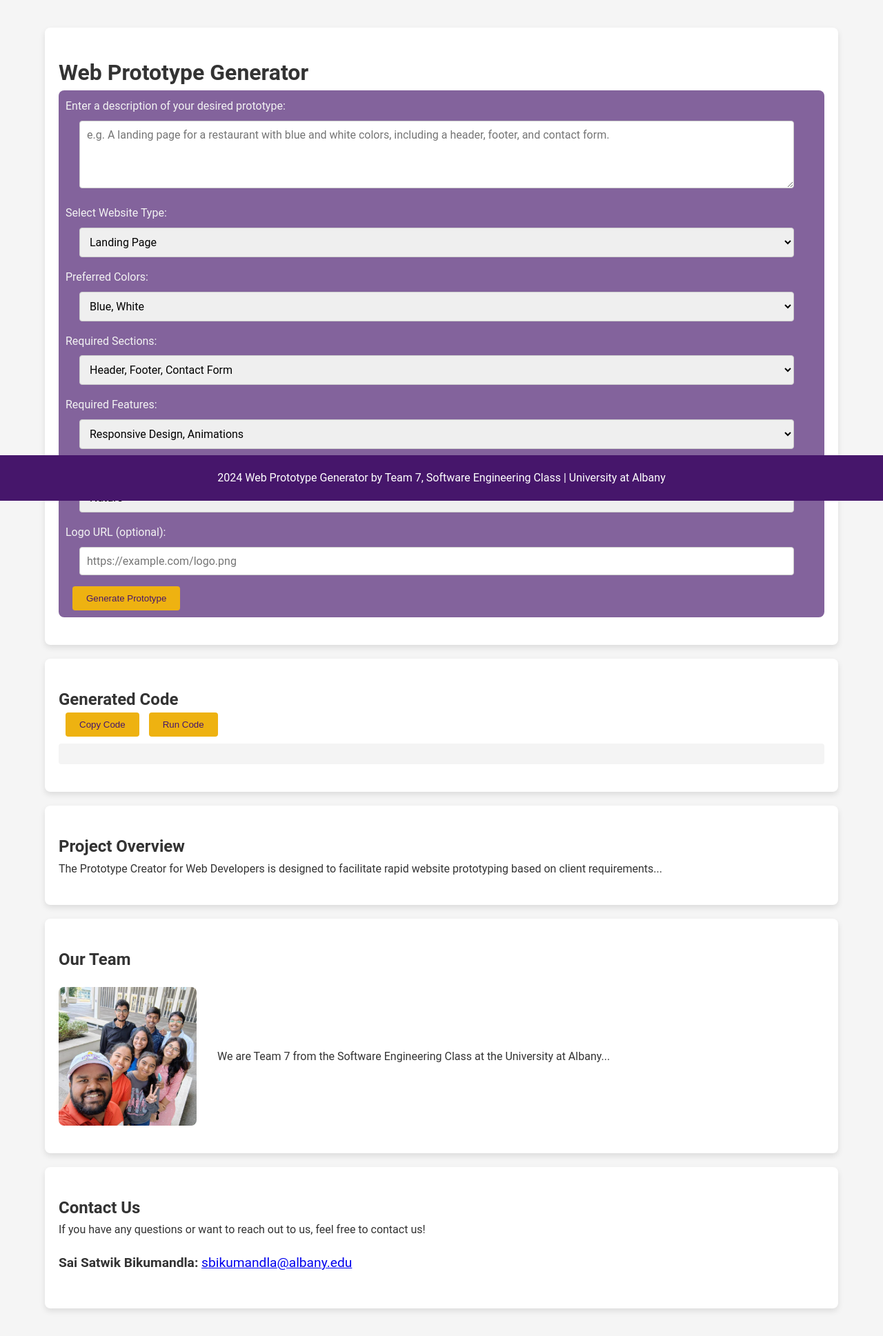
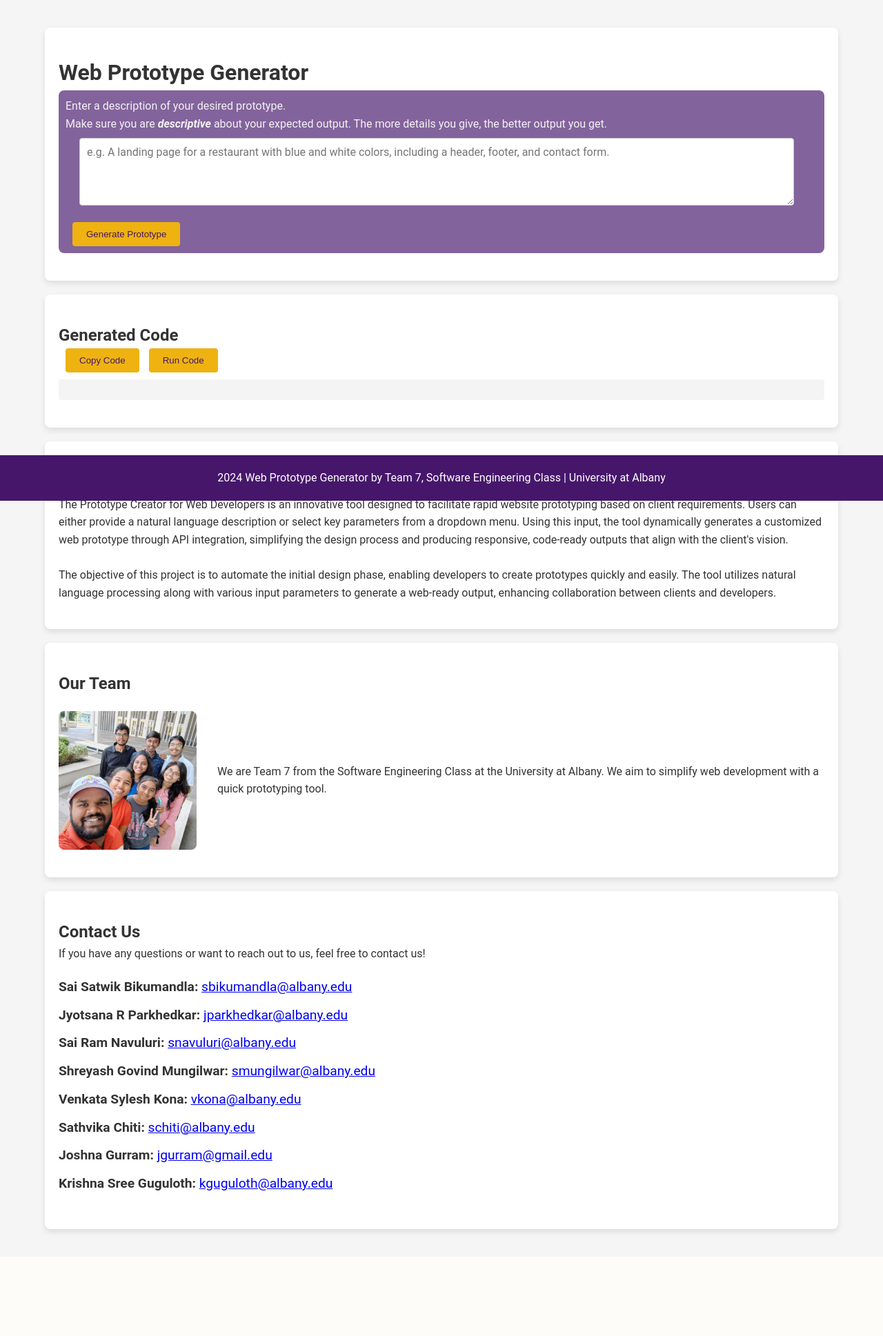
Before and after one commit to SaisatwikBiku/prototype-generator-for-web-dev, a Flask app: page / in a window 1280 px wide. Shown: the part 74-2011 px from the top of the page at 69% size. After the commit the page ends 1864 px from the top, so only its background shows below. Run offline with Flask 3, Linux system fonts and the light colour scheme.

Commit message:
recerted the code to previous version

```diff
--- a/app.py
+++ b/app.py
@@ -1,122 +1,114 @@
 from flask import Flask, render_template, request, jsonify
 import google.generativeai as genai
 import requests
+import nltk
+from nltk.corpus import stopwords
+from nltk.tokenize import word_tokenize
+import string
 
-# Initialize the Flask app
 app = Flask(__name__)
 
-# API keys
-GENAI_API_KEY = 'AIzaSyBlz1KHvma3-tfMXXemw9rYLsF-i4-EwKw'
+# paste Gemini API here..
+genai.configure(api_key="AIzaSyCZbyF-hRHTxcoiCpKMAMpqZSTsgR68BDo")
+
+# Paste Unsplash API Access Key here.
 UNSPLASH_ACCESS_KEY = 'DLuEnJUi2bDtoz2AD3GzcjH382l8_3VwPX75lMXrsT0'
 
-# Configure the Gemini API
-genai.configure(api_key=GENAI_API_KEY)
+# Download NLTK resources if not already downloaded
+nltk.download('stopwords')
+nltk.download('punkt')
 
-# Function to fetch image URLs based on user-provided image categories from Unsplash API
-def fetch_images_from_categories(image_categories, num_images=3):
-    image_urls = set()  # Use a set to ensure unique image URLs
-    for category in image_categories.split(','):
-        response = requests.get(
-            "https://api.unsplash.com/search/photos",
-            params={
-                "query": category.strip(),
-                "per_page": num_images,
-                "client_id": UNSPLASH_ACCESS_KEY,
-                "orientation": "landscape"
-            }
-        )
-        if response.status_code == 200:
-            data = response.json()
-            for result in data.get('results', []):
-                image_urls.add(result['urls']['regular'])
+# Function to extract keywords from description
+def extract_keywords(description):
+    stop_words = set(stopwords.words('english'))
+    words = word_tokenize(description)
+    keywords = [word for word in words if word.lower() not in stop_words and word.isalpha()]
+    return ", ".join(keywords[:5])  # Select top 5 keywords to keep it relevant
 
-        # Stop once we have enough unique images
-        if len(image_urls) >= num_images:
-            break
-    return list(image_urls)[:num_images]
+# Function to fetch image URLs based on keywords in the description
+def fetch_images(keywords, num_images=3):
+    url = f"https://api.unsplash.com/search/photos"
+    params = {
+        "query": keywords,
+        "per_page": num_images,
+        "client_id": UNSPLASH_ACCESS_KEY,
+        "orientation": "landscape"  # Ensures a consistent layout for landing pages
+    }
 
-# Function to generate web prototype using Gemini API with improved prompt and user-provided image categories
-def generate_prototype(description, website_type, colors, sections, features, logo_url, image_categories):
-    try:
-        # Fetch relevant images based on user-provided categories
-        image_urls = fetch_images_from_categories(image_categories)
-        image_html_tags = "".join(
-            [f'<img src="{url}" alt="{category.strip()}" class="responsive-img" />' for url, category in zip(image_urls, image_categories.split(','))]
-        )
+    response = requests.get(url, params=params)
+    image_urls = []
 
-        # Improved structured prompt for Gemini API
-        structured_prompt = f"""
-        You are a professional web developer assistant. Generate fully executable HTML, CSS, and JavaScript code based on these details:
+    if response.status_code == 200:
+        data = response.json()
+        for result in data['results']:
+            # Fetch regular-sized images that fit in boxed layout
+            image_urls.append(result['urls']['regular'])
 
-        1. **Project Requirements**:
-           - Website type: {website_type}
-           - Color theme: {colors}
-           - Sections: {sections}
-           - Interactive features: {features}
-           - Client description: {description}
-           - Logo URL (if provided): {logo_url or "None"}
+    return image_urls
 
-        2. **Image Integration**:
-           - Use these images in the design, positioned appropriately and sized responsively:
-           {image_html_tags}
+# Function to generate web prototype using Gemini API
+def generate_prototype(description):
+    # Extract relevant keywords from the user's description
+    keywords = extract_keywords(description)
 
-        3. **Output Specifications**:
-           - HTML structure with appropriate semantic tags (<header>, <main>, <section>, <footer>).
-           - Internal CSS for a cohesive, modern look. Style images responsively.
-           - Simple JavaScript for interactivity, such as form handling or button functionality.
-           - Ensure responsive design for both mobile and desktop.
+    # Fetch relevant images based on the extracted keywords
+    image_urls = fetch_images(keywords)
 
-        **Output**: Return only a full HTML file `index.html` with embedded CSS and JavaScript. Avoid additional explanations or symbols.
-        """
+    # Enhance the prompt to include the actual image URLs and define dimensions
+    images_html = "".join([f'<img src="{url}" alt="{keywords}" style="width:100%; height:auto;">' for url in image_urls])
 
-        # Set configuration for the Gemini API generation
-        generation_config = {
-            "temperature": 1.3,
-            "top_p": 0.9,
-            "top_k": 50,
-            "max_output_tokens": 8192,
-            "response_mime_type": "text/plain",
-        }
+    improved_prompt = f"""
+    You are an expert web developer assistant. Your task is to generate fully executable HTML, CSS, and JavaScript code based on the following description: {description}.
 
-        # Generate the web prototype using Gemini API
-        chat_session = genai.GenerativeModel(
-            model_name="gemini-1.5-flash",
-            generation_config=generation_config,
-        ).start_chat(
-            history=[
-                {"role": "user", "parts": [structured_prompt]}
-            ]
-        )
+    The output must include:
+    1. A complete and structured HTML document with sections such as <head>, <body>, and semantic tags like <header>, <section>, <footer>.
+    2. Responsive design that works well on both mobile and desktop screens. Use media queries to handle responsiveness.
+    3. Use modern design principles, such as Flexbox or CSS Grid, for layout management. Ensure the page follows best practices for a clean and user-friendly interface.
+    4. Use the following actual images in the appropriate sections of the prototype (with relevant dimensions for boxed layout):
+    {images_html}
+    5. Generate internal CSS styles, avoiding external dependencies like Bootstrap, and use a modern, clean color scheme. Make sure the colors are complementary to the theme described.
+    6. Include any required JavaScript functionality for interactive elements (e.g., buttons, forms, navigation bars). Write simple, clean JavaScript functions for interactivity, such as form handling or toggling content visibility.
+    7. The generated page should have a clear navigation bar at the top, sections based on the content provided, and a footer. Ensure the page has proper spacing, margins, and padding for a balanced look.
+    8. Ensure good typography with appropriate font sizes, line heights, and weights. Use a Google font like 'Roboto' or 'Open Sans' for a modern look.
 
-        response = chat_session.send_message("Generate the web prototype")
-        return response.text
+    The response should only contain HTML code with CSS, and JavaScript embedded in it. No explanations or additional text are required. Output should be index.html file.
+    """
 
-    except Exception as e:
-        return f"Error generating prototype: {e}"
+    generation_config = {
+        "temperature": 1.6,
+        "top_p": 0.95,
+        "top_k": 64,
+        "max_output_tokens": 8192,
+        "response_mime_type": "text/plain",
+    }
 
-# Route for rendering the main page
+    # Generate the web prototype based on the description using the Gemini API
+    chat_session = genai.GenerativeModel(
+        model_name="gemini-1.5-flash",
+        generation_config=generation_config,
+    ).start_chat(
+        history=[
+            {"role": "user", "parts": [improved_prompt]}
+        ]
+    )
+
+    response = chat_session.send_message("Generate the web prototype")
+    return response.text
+
 @app.route('/')
 def index():
     return render_template('index.html')
 
-# Route for handling the prototype generation
 @app.route('/generate-prototype', methods=['POST'])
 def generate_prototype_route():
     description = request.form.get('description')
-    website_type = request.form.get('website_type')
-    colors = request.form.get('colors')
-    sections = request.form.get('sections')
-    features = request.form.get('features')
-    logo_url = request.form.get('logo_url')
-    image_categories = request.form.get('image_categories')  # Added field for image category selection
 
-    # Generate the prototype using the form responses
+    # Generate the prototype using the description
     try:
-        generated_code = generate_prototype(description, website_type, colors, sections, features, logo_url, image_categories)
+        generated_code = generate_prototype(description)
         return jsonify({"generated_code": generated_code})
     except Exception as e:
-        return jsonify({"error": f"Error in /generate-prototype: {e}"}), 500
+        return jsonify({"error": str(e)}), 500
 
 if __name__ == '__main__':
-    # Set the port dynamically with fallback to 5002
-    app.run(debug=True, port=5002)
+    app.run(debug=True, port=5005) #change port if required
--- a/static/script.js
+++ b/static/script.js
@@ -1,38 +1,13 @@
-// Function to show/hide custom input fields based on dropdown selection
-function showCustomInput(dropdown, customInputId) {
-    const customInputField = document.getElementById(customInputId);
-    if (dropdown.value === 'custom') {
-        customInputField.style.display = 'block';
-    } else {
-        customInputField.style.display = 'none';
-    }
-}
-
 // Form submission to generate prototype
 document.getElementById('prototypeForm').addEventListener('submit', function(event) {
     event.preventDefault();
 
     const description = document.getElementById('description').value;
-    const websiteType = document.getElementById('website-type').value;
-    const websiteTypeCustom = document.getElementById('website-type-custom').value;
-    const colors = document.getElementById('colors').value;
-    const colorsCustom = document.getElementById('colors-custom').value;
-    const sections = document.getElementById('sections').value;
-    const sectionsCustom = document.getElementById('sections-custom').value;
-    const features = document.getElementById('features').value;
-    const featuresCustom = document.getElementById('features-custom').value;
-    const logoUrl = document.getElementById('logo-url').value;
     const loadingSpinner = document.getElementById('loading-spinner');
     const generatedCodePre = document.getElementById('generated-code-pre');
 
-    // Construct the full prompt using either custom inputs or selected options
-    const finalWebsiteType = websiteType === 'custom' ? websiteTypeCustom : websiteType;
-    const finalColors = colors === 'custom' ? colorsCustom : colors;
-    const finalSections = sections === 'custom' ? sectionsCustom : sections;
-    const finalFeatures = features === 'custom' ? featuresCustom : features;
-
-    if (!description || !finalWebsiteType || !finalColors || !finalSections || !finalFeatures) {
-        alert('Please complete all the required fields.');
+    if (!description) {
+        alert('Please enter a description.');
         return;
     }
 
@@ -40,19 +15,14 @@
     loadingSpinner.style.display = 'inline-block';
     loadingSpinner.innerHTML = '<div class="spinner"></div>';
 
-    // Send the form data to the backend for generating the prototype
+    // Send description to backend and fetch the generated prototype
     fetch('/generate-prototype', {
         method: 'POST',
         headers: {
             'Content-Type': 'application/x-www-form-urlencoded',
         },
         body: new URLSearchParams({
-            'description': description,
-            'website_type': finalWebsiteType,
-            'colors': finalColors,
-            'sections': finalSections,
-            'features': finalFeatures,
-            'logo_url': logoUrl
+            'description': description
         })
     })
     .then(response => {
--- a/static/styles.css
+++ b/static/styles.css
@@ -111,7 +111,7 @@
     border-radius: 8px;
 }
 
-textarea, select, input {
+textarea {
     width: 95%;
     padding: 10px;
     margin-top: 8px;
@@ -122,16 +122,6 @@
     border-radius: 4px;
     font-family: 'Roboto', sans-serif;
     font-size: 16px;
-}
-
-/* Custom Input Fields (hidden by default) */
-input[type="text"], input[type="url"] {
-    display: block;
-}
-
-input[type="text"][style="display:none;"],
-input[type="url"][style="display:none;"] {
-    display: none;
 }
 
 /* Normal Mode Button Styles */
--- a/templates/index.html
+++ b/templates/index.html
@@ -9,6 +9,7 @@
 </head>
 <body>
 
+    <!-- Sentinel element for Intersection Observer -->
     <div id="scroll-sentinel"></div>
 
     <nav>
@@ -20,67 +21,18 @@
             <li><a href="#team">Meet our Team</a></li>
             <li><a href="#contact">Contact Us</a></li>
         </ul>
+        <!-- Dark Mode Toggle -->
         <button id="dark-mode-toggle">Dark Mode</button>
     </nav>
 
     <div class="container">
+        <!-- Prototype generator section -->
         <div class="section" id="prototype-generator">
             <h1>Web Prototype Generator</h1>
             <div class="sub-section">
                 <form id="prototypeForm">
-                    <label for="description">Enter a description of your desired prototype:</label>
+                    <label for="description">Enter a description of your desired prototype. <br>Make sure you are <i><b>descriptive</b></i> about your expected output. The more details you give, the better output you get.</label>
                     <textarea id="description" name="description" rows="4" placeholder="e.g. A landing page for a restaurant with blue and white colors, including a header, footer, and contact form."></textarea>
-
-                    <label for="website-type">Select Website Type:</label>
-                    <select id="website-type" name="website-type" onchange="showCustomInput(this, 'website-type-custom')">
-                        <option value="landing page">Landing Page</option>
-                        <option value="portfolio">Portfolio</option>
-                        <option value="e-commerce">E-Commerce</option>
-                        <option value="blog">Blog</option>
-                        <option value="custom">Custom Input</option>
-                    </select>
-                    <input type="text" id="website-type-custom" name="website-type-custom" placeholder="Enter custom website type" style="display:none;">
-
-                    <label for="colors">Preferred Colors:</label>
-                    <select id="colors" name="colors" onchange="showCustomInput(this, 'colors-custom')">
-                        <option value="blue, white">Blue, White</option>
-                        <option value="black, gold">Black, Gold</option>
-                        <option value="red, white">Red, White</option>
-                        <option value="custom">Custom Input</option>
-                    </select>
-                    <input type="text" id="colors-custom" name="colors-custom" placeholder="Enter custom colors" style="display:none;">
-
-                    <label for="sections">Required Sections:</label>
-                    <select id="sections" name="sections" onchange="showCustomInput(this, 'sections-custom')">
-                        <option value="header, footer, contact form">Header, Footer, Contact Form</option>
-                        <option value="header, gallery, footer">Header, Gallery, Footer</option>
-                        <option value="hero, services, footer">Hero, Services, Footer</option>
-                        <option value="custom">Custom Input</option>
-                    </select>
-                    <input type="text" id="sections-custom" name="sections-custom" placeholder="Enter custom sections" style="display:none;">
-
-                    <label for="features">Required Features:</label>
-                    <select id="features" name="features" onchange="showCustomInput(this, 'features-custom')">
-                        <option value="responsive design, animations">Responsive Design, Animations</option>
-                        <option value="SEO optimization, fast load time">SEO Optimization, Fast Load Time</option>
-                        <option value="image gallery, contact form">Image Gallery, Contact Form</option>
-                        <option value="custom">Custom Input</option>
-                    </select>
-                    <input type="text" id="features-custom" name="features-custom" placeholder="Enter custom features" style="display:none;">
-
-                    <label for="image-categories">Image Theme (for Unsplash images):</label>
-                    <select id="image-categories" name="image-categories" onchange="showCustomInput(this, 'image-categories-custom')">
-                        <option value="nature">Nature</option>
-                        <option value="technology">Technology</option>
-                        <option value="city">City</option>
-                        <option value="office">Office</option>
-                        <option value="custom">Custom Input</option>
-                    </select>
-                    <input type="text" id="image-categories-custom" name="image-categories-custom" placeholder="Enter custom theme" style="display:none;">
-
-                    <label for="logo-url">Logo URL (optional):</label>
-                    <input type="url" id="logo-url" name="logo-url" placeholder="https://example.com/logo.png">
-
                     <button type="submit" class="btn">Generate Prototype</button>
                     <div class="loading-spinner" id="loading-spinner"></div>
                 </form>
@@ -98,7 +50,11 @@
         <!-- Project Overview section -->
         <div class="section" id="project-overview">
             <h2>Project Overview</h2>
-            <p>The Prototype Creator for Web Developers is designed to facilitate rapid website prototyping based on client requirements...</p>
+            <p>
+                The Prototype Creator for Web Developers is an innovative tool designed to facilitate rapid website prototyping based on client requirements. Users can either provide a natural language description or select key parameters from a dropdown menu. Using this input, the tool dynamically generates a customized web prototype through API integration, simplifying the design process and producing responsive, code-ready outputs that align with the client's vision.
+                <br><br>
+                The objective of this project is to automate the initial design phase, enabling developers to create prototypes quickly and easily. The tool utilizes natural language processing along with various input parameters to generate a web-ready output, enhancing collaboration between clients and developers.
+            </p>
         </div>
 
         <!-- Meet our team section -->
@@ -106,7 +62,7 @@
             <h2>Our Team</h2>
             <div class="team-container">
                 <img src="{{ url_for('static', filename='team.png') }}" alt="Team Photo" class="team-photo">
-                <p>We are Team 7 from the Software Engineering Class at the University at Albany...</p>
+                <p>We are Team 7 from the Software Engineering Class at the University at Albany. We aim to simplify web development with a quick prototyping tool.</p>
             </div>
         </div>
 
@@ -115,8 +71,14 @@
             <h2>Contact Us</h2>
             <p>If you have any questions or want to reach out to us, feel free to contact us!</p>
             <ul>
-                <li><strong>Sai Satwik Bikumandla:</strong> <a href="mailto:sbikumandla@albany.edu">sbikumandla@albany.edu</a></li>
-                <!-- More team contacts -->
+                <li><strong>Sai Satwik Bikumandla: </strong><a href="mailto:sbikumandla@albany.edu">sbikumandla@albany.edu</a></li>
+                <li><strong>Jyotsana R Parkhedkar: </strong><a href="mailto:jparkhedkar@albany.edu">jparkhedkar@albany.edu</a></li>
+                <li><strong>Sai Ram Navuluri: </strong><a href="mailto:snavuluri@albany.edu">snavuluri@albany.edu</a></li>
+                <li><strong>Shreyash Govind Mungilwar: </strong><a href="mailto:smungilwar@albany.edu">smungilwar@albany.edu</a></li>
+                <li><strong>Venkata Sylesh Kona: </strong><a href="mailto:vkona@albany.edu">vkona@albany.edu</a></li>
+                <li><strong>Sathvika Chiti: </strong><a href="mailto:schiti@albany.edu">schiti@albany.edu</a></li>
+                <li><strong>Joshna Gurram: </strong><a href="mailto:jgurram@gmail.edu">jgurram@gmail.edu</a></li>
+                <li><strong>Krishna Sree Guguloth: </strong><a href="mailto:kguguloth@albany.edu">kguguloth@albany.edu</a></li>
             </ul>
         </div>
     </div>
@@ -129,13 +91,5 @@
     <button id="go-to-top" title="Go to Top">Go to Top</button>
 
     <script src="{{ url_for('static', filename='script.js') }}"></script>
-
-    <script>
-        // Show custom input field when 'custom' is selected
-        function showCustomInput(selectElement, customInputId) {
-            const customInput = document.getElementById(customInputId);
-            customInput.style.display = selectElement.value === 'custom' ? 'block' : 'none';
-        }
-    </script>
 </body>
 </html>
```
